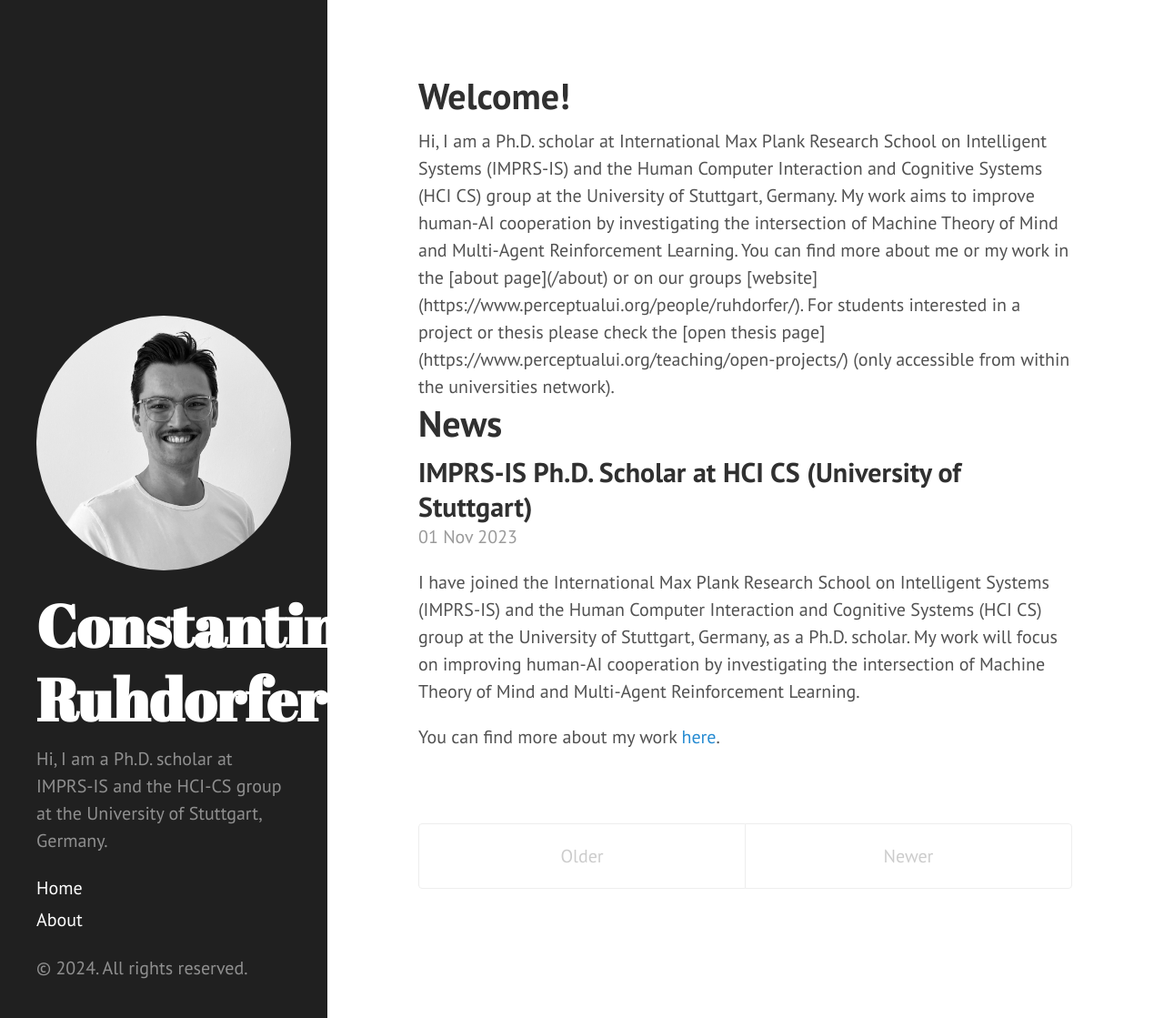
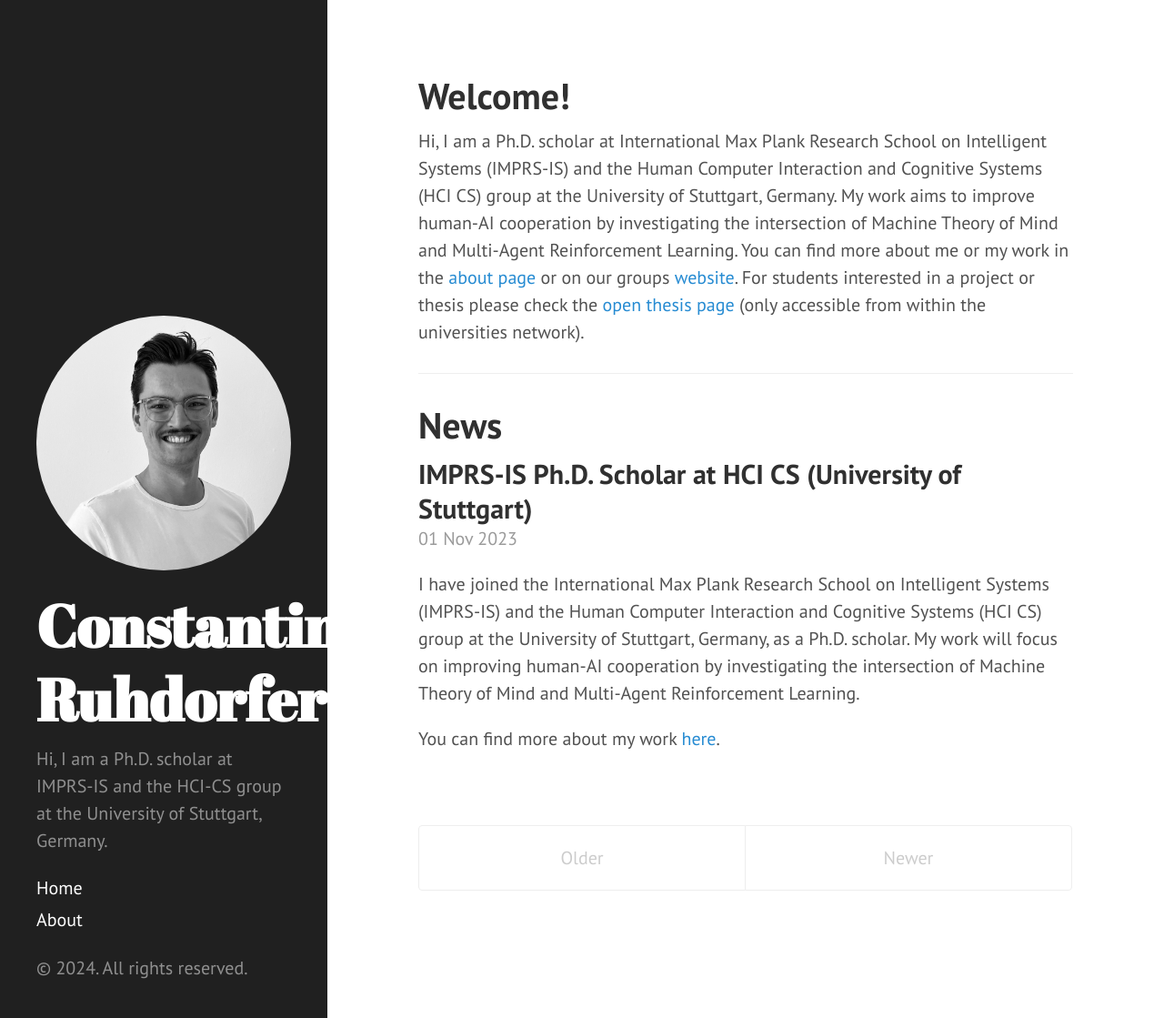
Before and after one commit to ConstantinRuhdorfer/constantinruhdorfer.github.io, a Jekyll site: the page built from index.html, in a window 1280 px wide and 1119 px high. Shown: the whole window at 91% size. Built offline with Jekyll 4.4.1, drawn with Linux system fonts in a browser that asks for light colours; the list of posts is cut into pages by our own code; some of the changed lines change nothing that is shown.

Commit message:
Corrected links

```diff
--- a/index.html
+++ b/index.html
@@ -8,8 +8,10 @@ title: Home
 Hi, I am a Ph.D. scholar at International Max Plank Research School on Intelligent Systems (IMPRS-IS) and the Human Computer Interaction and Cognitive Systems (HCI CS) group at the University of Stuttgart, Germany.
 My work aims to improve human-AI cooperation by investigating the intersection of Machine Theory of Mind and Multi-Agent Reinforcement Learning.
 
-You can find more about me or my work in the [about page](/about) or on our groups [website](https://www.perceptualui.org/people/ruhdorfer/).
-For students interested in a project or thesis please check the [open thesis page](https://www.perceptualui.org/teaching/open-projects/) (only accessible from within the universities network).
+You can find more about me or my work in the <a href="{{ site.baseurl }}about">about page</a> or on our groups <a href="https://www.perceptualui.org/people/ruhdorfer/">website</a>.
+For students interested in a project or thesis please check the <a href="https://www.perceptualui.org/teaching/open-projects/">open thesis page</a> (only accessible from within the universities network).
+
+<hr />
 
 <h1 class="post-title">News</h2>
 
```
